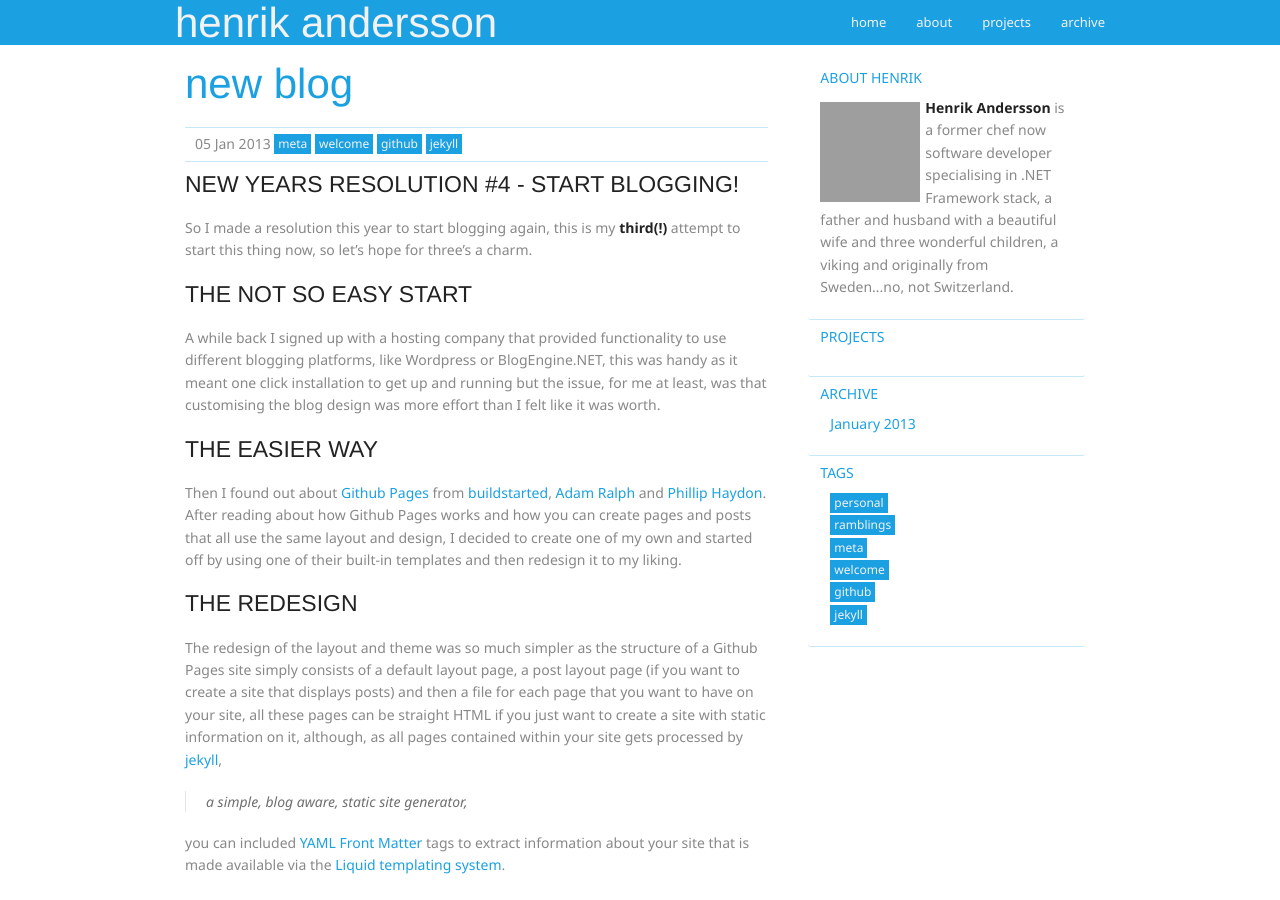
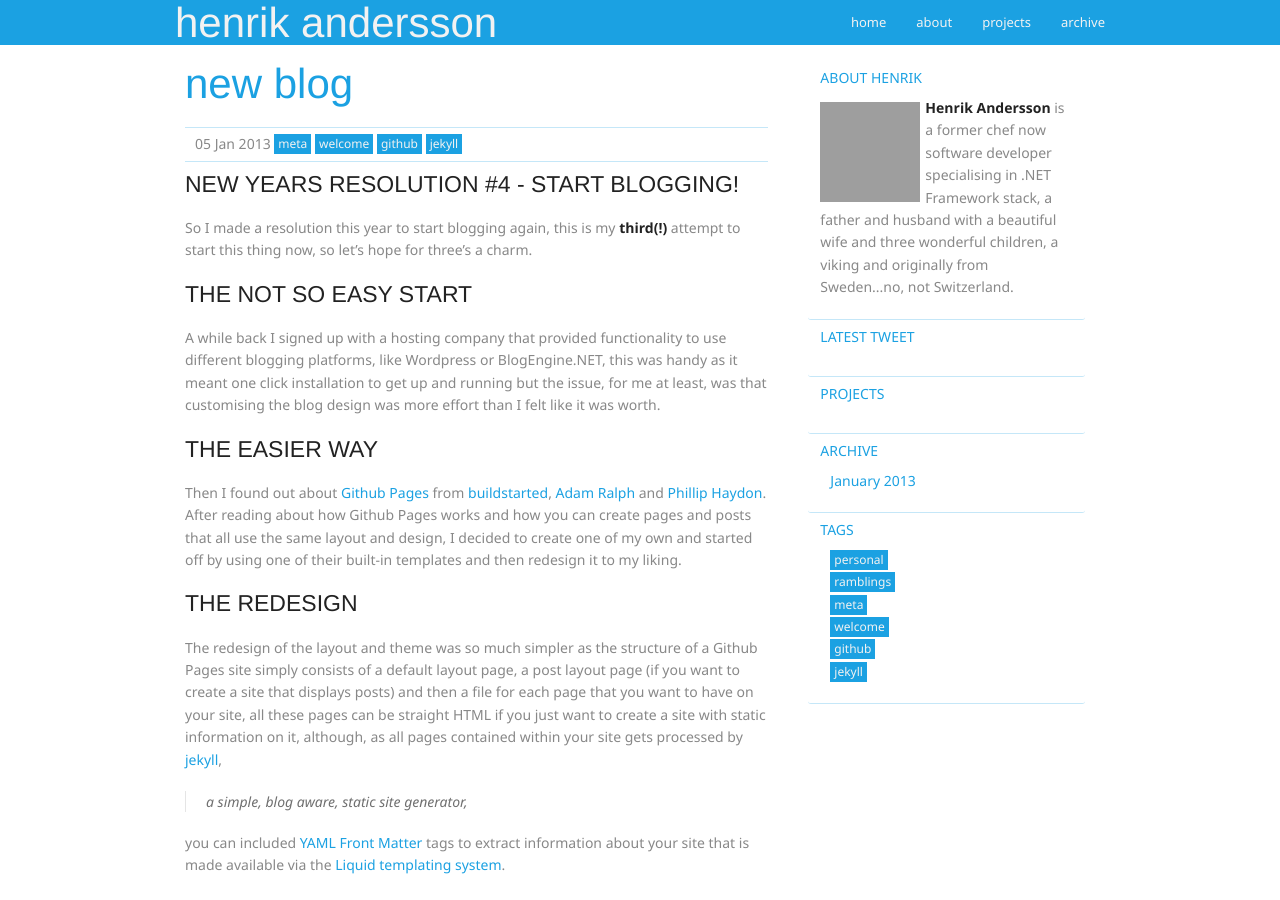
Before and after one commit to hnrkndrssn/hnrkndrssn.github.io, a Jekyll site: the page built from index.html, in a window 1280 px wide and 900 px high, cut to the strip 0-900 px from the top of the window. Built offline with Jekyll 4.4.1, drawn with Linux system fonts in a browser that asks for light colours; Markdown is read by kramdown in place of the engine named in the settings; grey boxes are pictures that could not be loaded.

Commit message:
add latest tweet section

```diff
--- a/_layouts/default.html
+++ b/_layouts/default.html
@@ -61,7 +61,12 @@
                 </p>
             </fieldset>
             <fieldset>
+                <legend class="accent">latest tweet</legend>
+                <p></p>
+            </fieldset>
+            <fieldset>
                 <legend class="accent">projects</legend>
+                <div id="latest_tweet"></div>
                 <p></p>
             </fieldset>
             <fieldset>
@@ -128,6 +133,14 @@
     </footer>
     <script src="http://code.jquery.com/jquery-latest.js"></script>
     <script src="javascripts/scale.fix.js"></script>
-
+    <script>
+        $(document).ready(function ()
+        {
+            $.getJSON("https://api.twitter.com/1/statuses/user_timeline/ahandersson.json?callback=?", function(data)
+            {
+                $("#latest_tweet").html(data[0].text);
+            });
+        });
+    </script>
 </body>
 </html>
```
